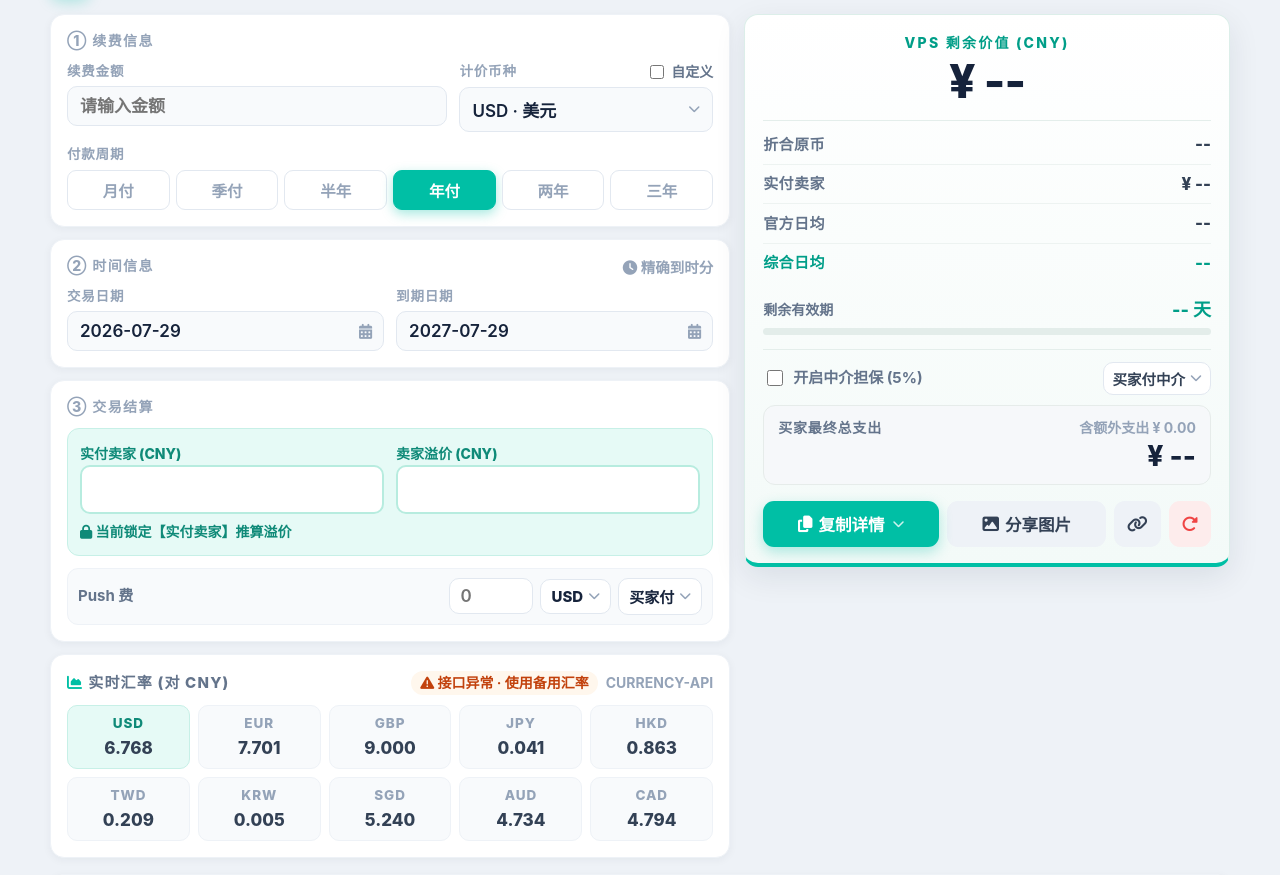
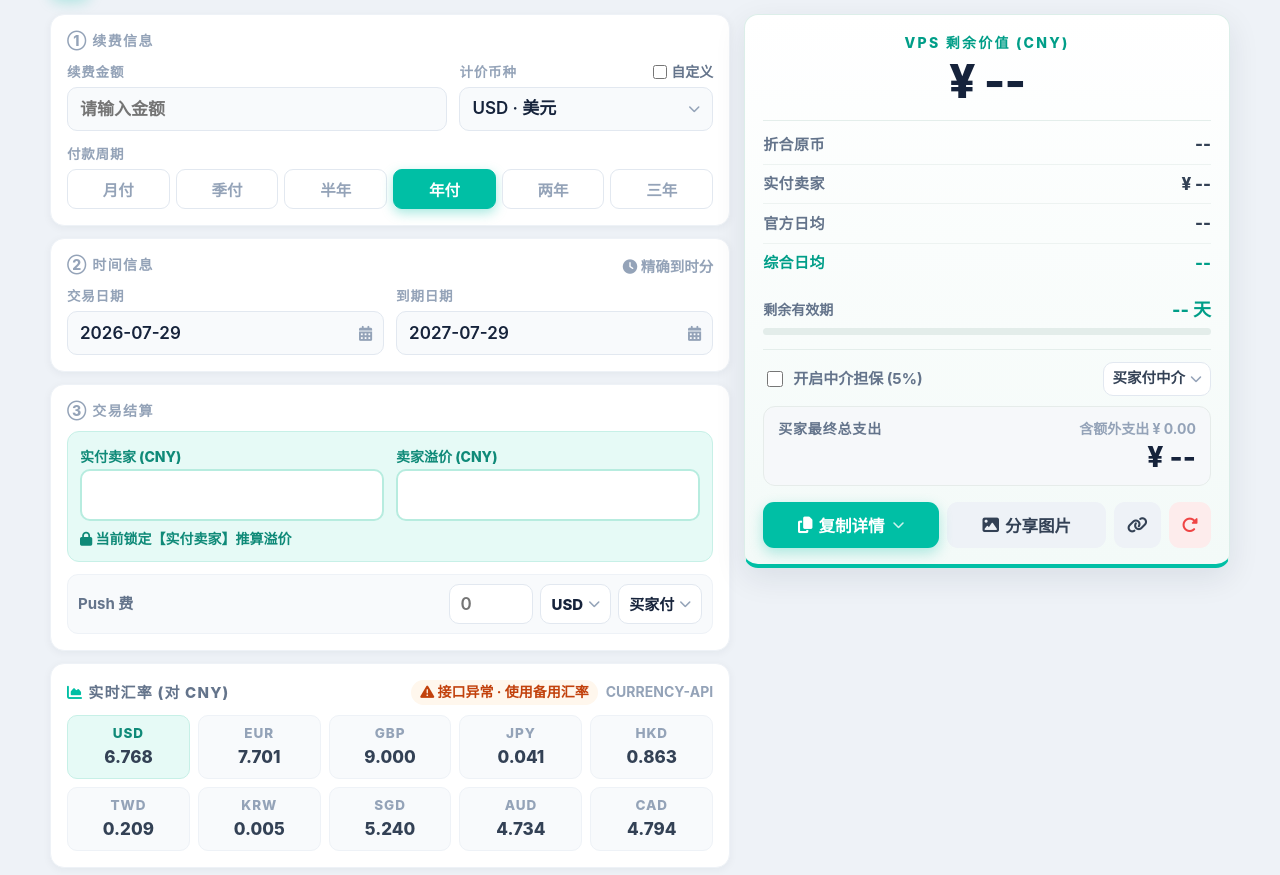
Before and after one commit to FreeyW/vps.ss, a PHP site: page / in a window 1280 px wide. Shown: the part 61-936 px from the top of the page. Run offline with PHP 8.4, Linux system fonts and the light colour scheme; data that the repository does not hold is empty; some libraries are stand-ins or nearby versions.

Commit message:
修复续费金额输入框与计价币种选择框高度不一致
- 输入框与下拉按钮改用固定高度（44px，核心输入 52px，Push 行 40px，小按钮 34px），
  不再依赖 line-height: normal，避免中英文混排时字体回退导致的高度差
- 字段标签统一 20px 行高，带「自定义」勾选框的标签行与普通标签等高，两列控件顶部对齐

Co-Authored-By: Claude Fable 5.1 <noreply@anthropic.com>
Claude-Session: https://claude.ai/code/session_015qfZt4gXnPd7QhzHTZUxKk

```diff
--- a/assets/style.css
+++ b/assets/style.css
@@ -164,13 +164,17 @@ input::-webkit-calendar-picker-indicator {
     text-transform: uppercase;
     color: var(--faint);
     margin-bottom: 5px;
+    line-height: 20px;
+    min-height: 20px;
 }
 
 .field-label.row { display: flex; align-items: center; justify-content: space-between; gap: 8px; }
 
 .field-input {
     width: 100%;
-    padding: 9px 12px;
+    height: 44px;
+    padding: 0 12px;
+    line-height: 1.3;
     background: #f8fafc;
     border: 1.5px solid var(--line);
     border-radius: 10px;
@@ -190,7 +194,8 @@ input::-webkit-calendar-picker-indicator {
 .core-input {
     font-size: 21px;
     font-weight: 800;
-    padding: 10px 13px;
+    height: 52px;
+    padding: 0 13px;
     border-width: 2px;
     border-color: #b7ecdf;
     background: #fff;
@@ -230,10 +235,13 @@ input::-webkit-calendar-picker-indicator {
     text-transform: none;
     letter-spacing: 0;
     font-size: 14px;
+    font-weight: 700;
+    line-height: 20px;
+    height: 20px;
     color: var(--muted);
 }
 
-.mini-toggle input { accent-color: var(--brand); width: 14px; height: 14px; }
+.mini-toggle input { accent-color: var(--brand); width: 14px; height: 14px; margin: 0; }
 
 .custom-rate {
     margin-top: 8px;
@@ -247,7 +255,7 @@ input::-webkit-calendar-picker-indicator {
 }
 
 .custom-rate span { font-size: 14.5px; font-weight: 700; color: var(--muted); white-space: nowrap; }
-.custom-rate .field-input { padding: 5px 8px; font-size: 16px; background: #fff; }
+.custom-rate .field-input { height: 34px; padding: 0 8px; font-size: 16px; background: #fff; }
 
 .link-btn {
     background: none;
@@ -287,7 +295,7 @@ input::-webkit-calendar-picker-indicator {
 
 .push-row .push-title { font-size: 15px; font-weight: 700; color: var(--muted); }
 .push-row .push-controls { display: flex; align-items: center; gap: 7px; margin-left: auto; flex-wrap: wrap; }
-.push-row .push-fee { width: 84px; padding: 7px 10px; background: #fff; }
+.push-row .push-fee { width: 84px; height: 40px; padding: 0 10px; background: #fff; }
 
 /* 统一下拉样式：所有下拉选项均使用自定义 csel-wrap，不使用系统原生 select 样式 */
 .csel-wrap { position: relative; display: inline-block; }
@@ -296,7 +304,9 @@ input::-webkit-calendar-picker-indicator {
     display: flex;
     align-items: center;
     gap: 5px;
-    padding: 7px 10px;
+    height: 40px;
+    padding: 0 10px;
+    line-height: 1.3;
     background: #fff;
     border: 1.5px solid var(--line);
     border-radius: 10px;
@@ -317,8 +327,9 @@ input::-webkit-calendar-picker-indicator {
 
 .csel-wrap.csel-block .csel-btn {
     width: 100%;
+    height: 44px;
     justify-content: space-between;
-    padding: 9px 12px;
+    padding: 0 12px;
     background: #f8fafc;
     border-radius: 10px;
     font-size: 17px;
@@ -505,7 +516,7 @@ input::-webkit-calendar-picker-indicator {
 .check-label input { accent-color: var(--brand); width: 16px; height: 16px; }
 .check-label:hover { color: var(--ink-2); }
 
-.settle-head .csel-btn { padding: 5px 8px; font-size: 14.5px; font-weight: 700; color: var(--ink-2); }
+.settle-head .csel-btn { height: 34px; padding: 0 8px; font-size: 14.5px; font-weight: 700; color: var(--ink-2); }
 
 .final-box {
     border-radius: 12px;
```
